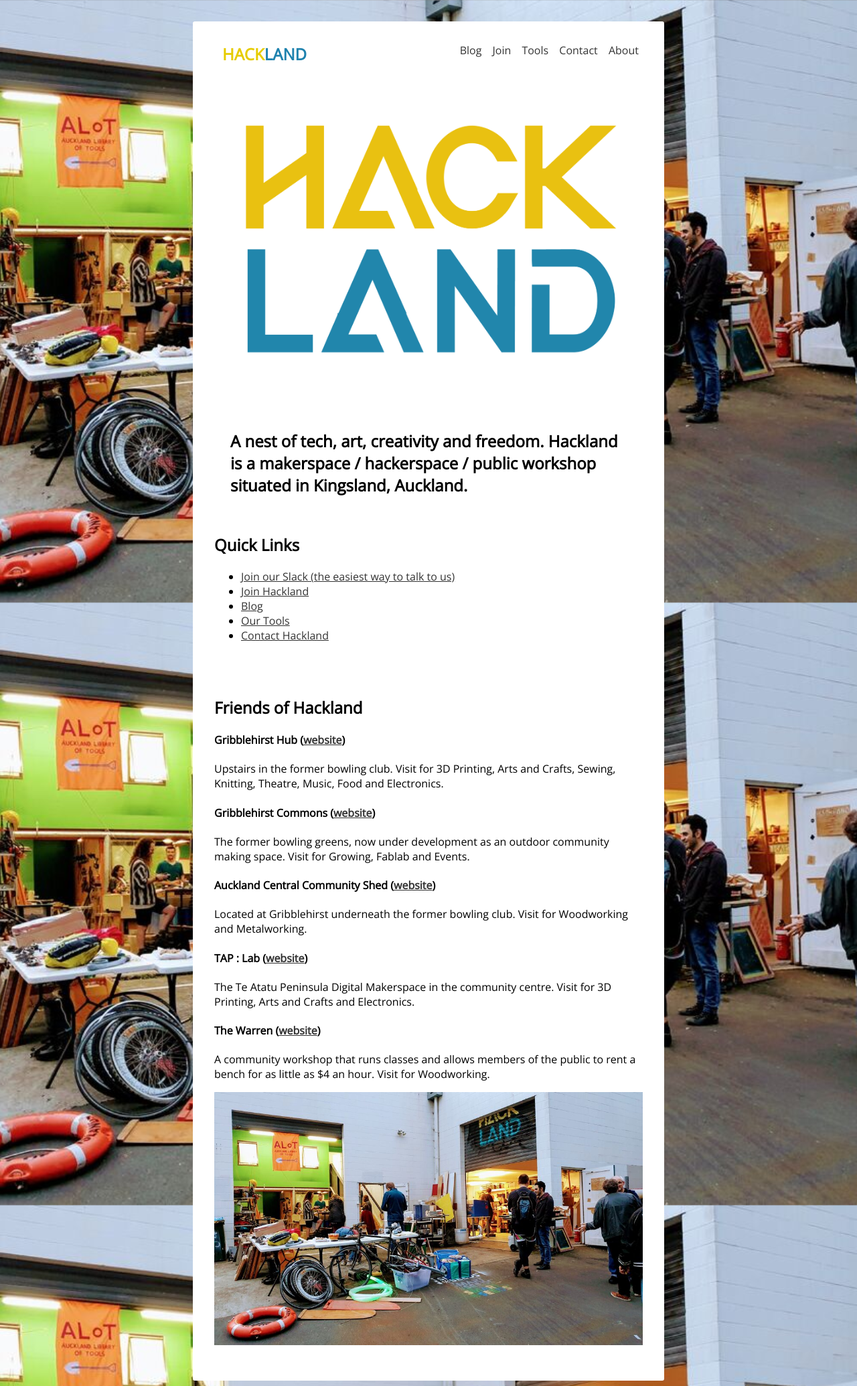
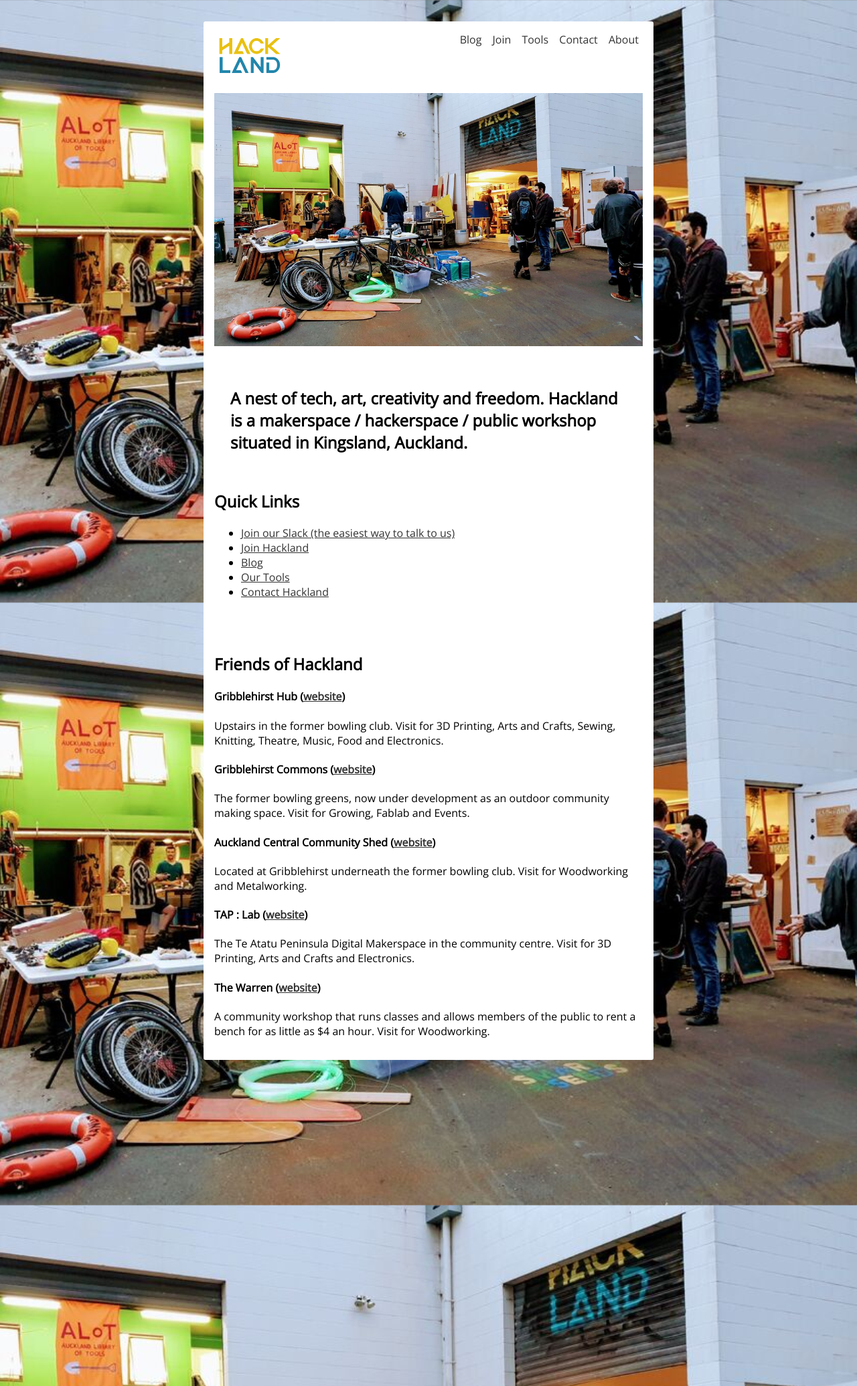
Before and after one commit to foopod/hackland-2.0, a Jekyll site: the page built from index.md, in a window 1280 px wide. Shown: the whole page at 67% size. Built offline with Jekyll 4.4.1, drawn with Linux system fonts in a browser that asks for light colours.

Commit message:
new llogo

```diff
--- a/_includes/navbar.html
+++ b/_includes/navbar.html
@@ -1,7 +1,7 @@
 
 <div class="top">
-  <h1 id="site-title"><a href="/"><span style="color:#e6cc00;">HACK</span><span style="color:#1e82ae;">LAND</span></a></h1>
-  <!-- <span class="tagline">{{site.tagline}}</span> -->
+  <!-- <h1 id="site-title"><a href="/"><span style="color:#e6cc00;">HACK</span><span style="color:#1e82ae;">LAND</span></a></h1> -->
+  <a href="/"><img id="logo" src="/public/images/Hackland-2Lines.png"/></a>
   <nav id="nav" class="nav">
       <a href="#main-content" class="screen-reader-text">Skip Navigation</a>
       <a class="sidebar-nav-item icon" href="javascript:void(0);" onclick="menu()">Menu</a>
--- a/index.md
+++ b/index.md
@@ -4,10 +4,11 @@ title: Hackland
 description:
 ---
 
-<img class="big-image" src="/public/images/Hackland-2Lines.png"/>
-<div>
+![](/public/images/intro-bg.jpg)
+
 <h4 class="tagline">A nest of tech, art, creativity and freedom. Hackland is a makerspace / hackerspace / public workshop situated in Kingsland, Auckland.</h4>
-</div>
+
+
 
 ## Quick Links
 
@@ -40,5 +41,3 @@ The Te Atatu Peninsula Digital Makerspace in the community centre. Visit for 3D
 #### The Warren ([website](https://www.thewarren.nz/))
 
 A community workshop that runs classes and allows members of the public to rent a bench for as little as $4 an hour. Visit for Woodworking.
-
-![](/public/images/intro-bg.jpg)
--- a/public/css/style.css
+++ b/public/css/style.css
@@ -45,6 +45,11 @@ a:hover{
   font-size: 1.5em;
 }
 
+#logo{
+  height:70px;
+  width: 105px;
+}
+
 #site-title a{
   text-decoration: none;
 }
@@ -88,7 +93,7 @@ a:hover{
 .container{
   max-width: 40em;
   margin:auto;
-  padding:2em;
+  padding:1em;
 }
 
 img{
```
Also changed, not shown: 10 other files.
